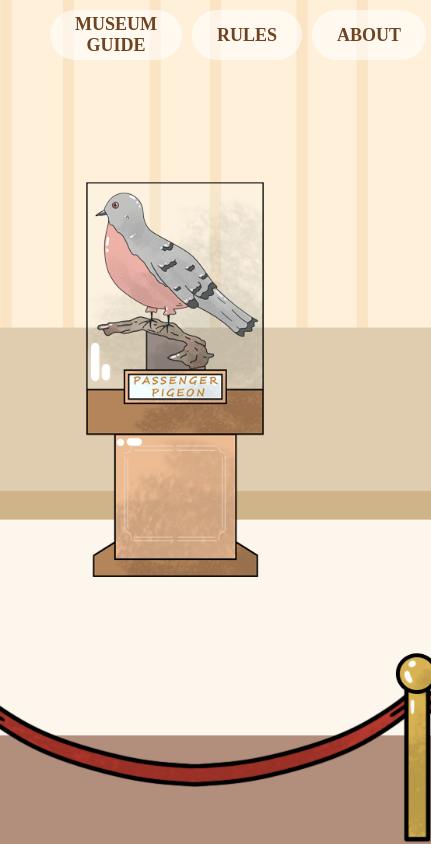
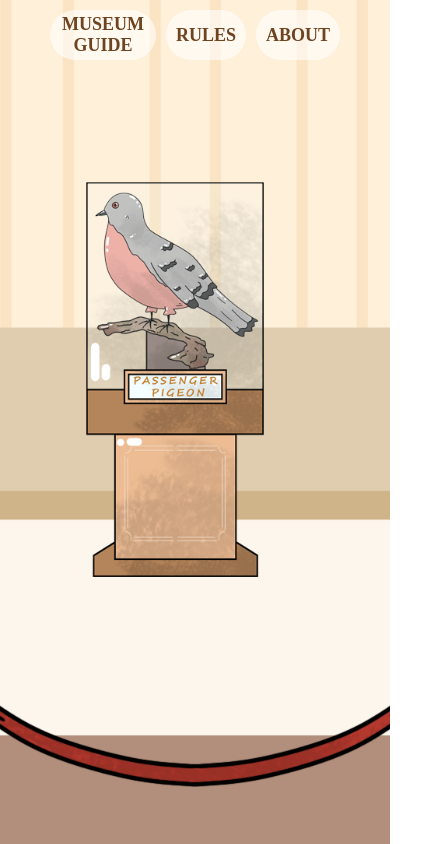
Before and after one commit to ilaydasila/extinct-animals-museum, a React (Create React App) app: page / in a window 390 px wide. Shown: the whole page, 431 px wide, since content can reach past the window. Built offline with nearby package versions, Linux system fonts and the light colour scheme; the HTML template or start-up script is replaced by a standard one; a web font is replaced by a local one.

Commit message:
css improvements

```diff
--- a/src/components/navbar.css
+++ b/src/components/navbar.css
@@ -34,6 +34,10 @@ li:hover {
 
 .nav-guide-container li:hover {
   cursor: pointer;
+}
+
+.brand-name {
+  padding: 10px;
 }
 
 @-webkit-keyframes hvr-wobble-bottom {
@@ -104,6 +108,12 @@ li:hover {
 /*Media Queries*/
 
 @media (max-width: 768px) {
+  .navbar ul {
+    justify-content: center;
+  }
+  .nav-guide-container li {
+    padding: 10px;
+  }
   .brand-name {
     display: none;
   }
```
